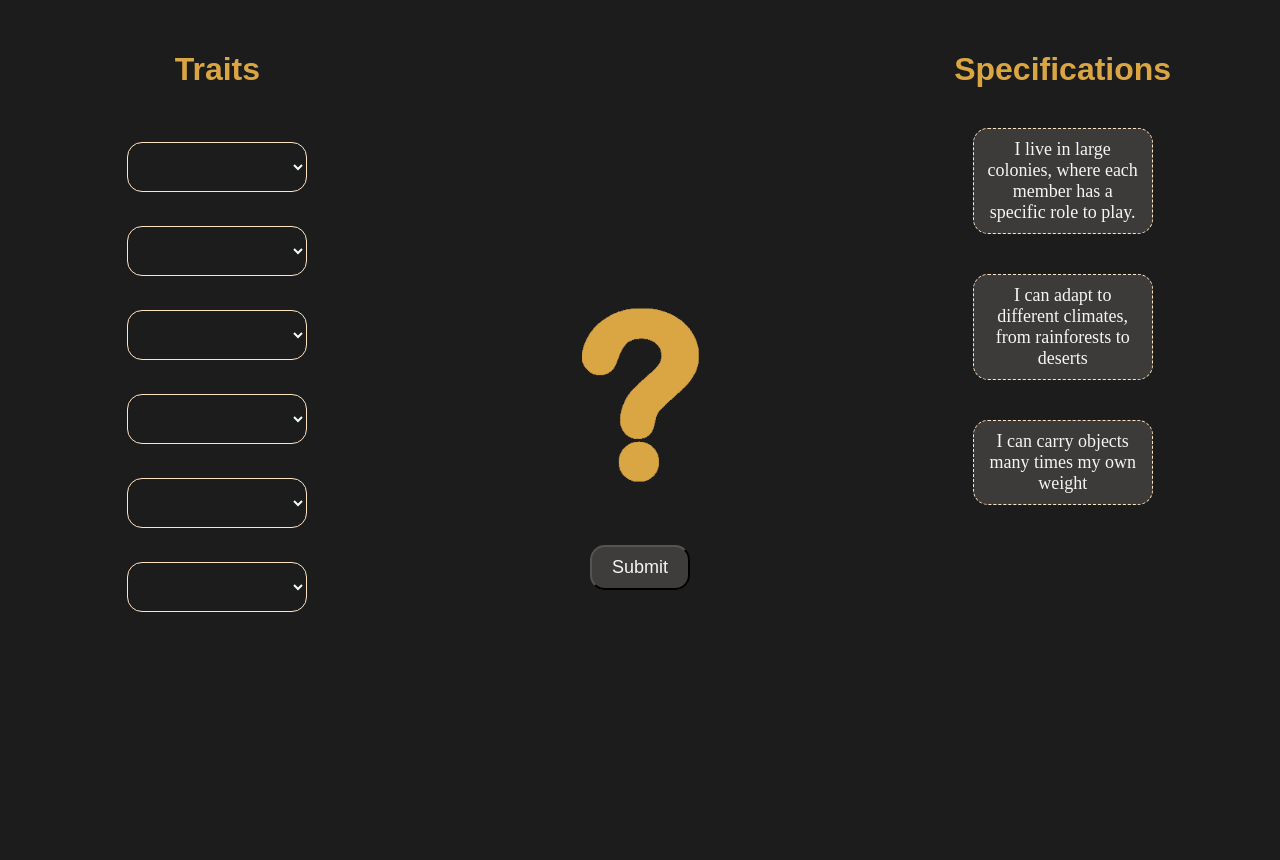
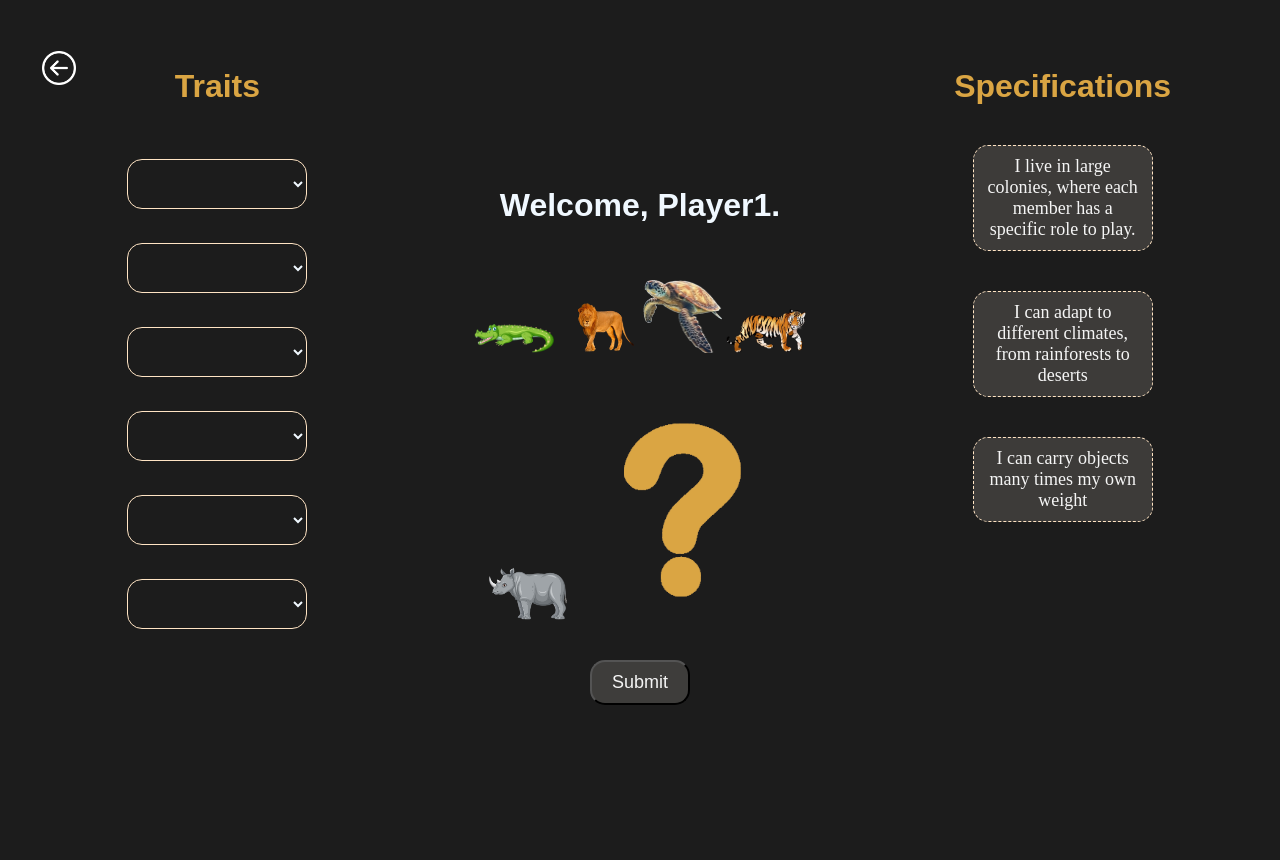
Before and after one commit to RaminKp/WildGuess, a Django app: page /4/ in a window 1280 px wide. Shown: the top 860 px of the page. Before the commit the page ends 612 px from the top, so only its background shows below. Run offline with Django 5.2, Linux system fonts and the light colour scheme; some web fonts are replaced.

Commit message:
update html files

```diff
--- a/Workspace/mainpage/templates/ant.html
+++ b/Workspace/mainpage/templates/ant.html
@@ -12,8 +12,10 @@
   <script type="text/javascript" src="{% static 'javaScript/ant.js' %}">
   </script>
 </head>
+
+
 <body>
-
+  <a href="{% url 'start' %}"><img class="backBtn" src="{% static 'images/backbutton.png' %}" alt=""></a>
 <div class="container">
 
   <div class="traitBox" id="traitBox">
@@ -23,6 +25,12 @@
 
   <!-- This is where we put the animal's image -->
   <div class="animalImage">
+    <h1 class="playerTitle playerOneTitle">Welcome, {{ player1 }}.</h1>
+    <img class="backgroundAnimal" src="{% static 'images/crocodile.png' %}" alt="">
+    <img class="backgroundAnimal" src="{% static 'images/lion.png' %}" alt="">
+    <img class="backgroundAnimal" src="{% static 'images/turtle.png' %}" alt="">
+    <img class="backgroundAnimal" src="{% static 'images/tiger.png' %}" alt="">
+    <img class="backgroundAnimal" src="{% static 'images/rhino.png' %}" alt="">
     <img id="penguinImg" class="img penguinImg" src="{% static 'images/ant.png' %}" alt="ant">
     <p id="hoverText" class="hoverText">Ants have several key traits that aid their survival. They possess a hard exoskeleton for protection and can thrive in extreme conditions. Each colony typically has a queen that lays eggs, while some species form vast supercolonies. Ants are skilled builders of complex nests and have specialized workers, each fulfilling specific roles to enhance the colony's efficiency.</p>
     <img id="questionImg" class="img questionImg" src="{% static 'images/question.png' %}" alt="question">
```
Also changed, not shown: Workspace/mainpage/templates/giraffe.html (+9 -1 lines), Workspace/mainpage/templates/penguin.html (+10 -1 lines), Workspace/mainpage/templates/start.html (+7 -1 lines), Workspace/mainpage/templates/wolf.html (+9 -0 lines).
